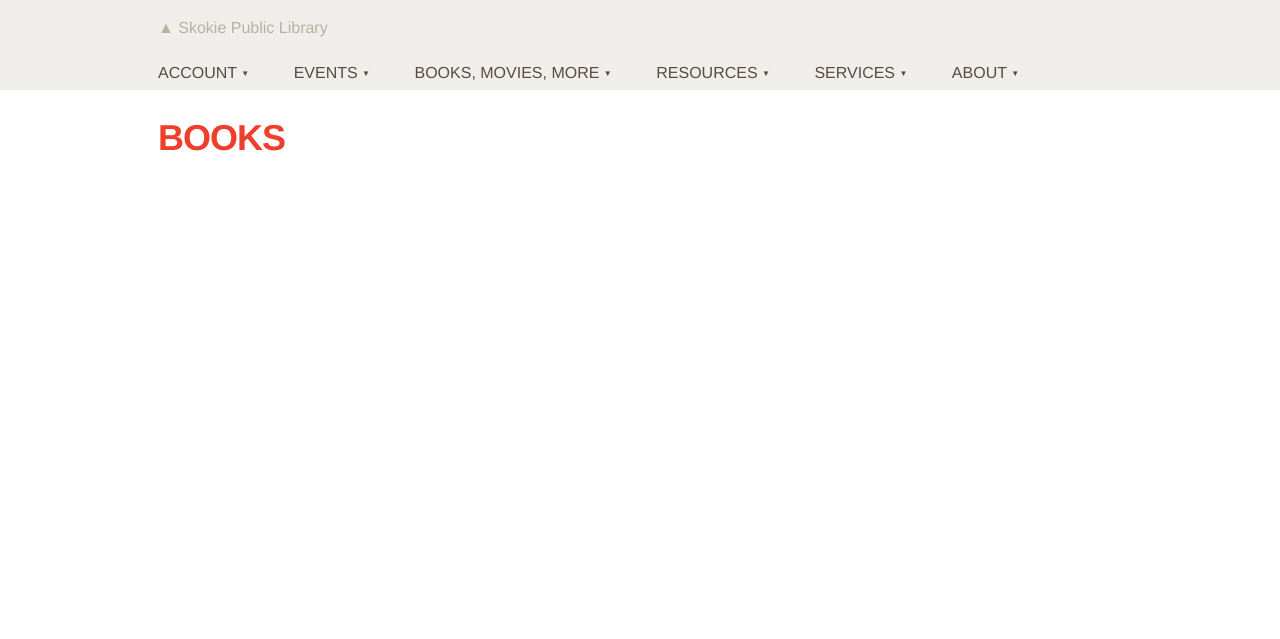
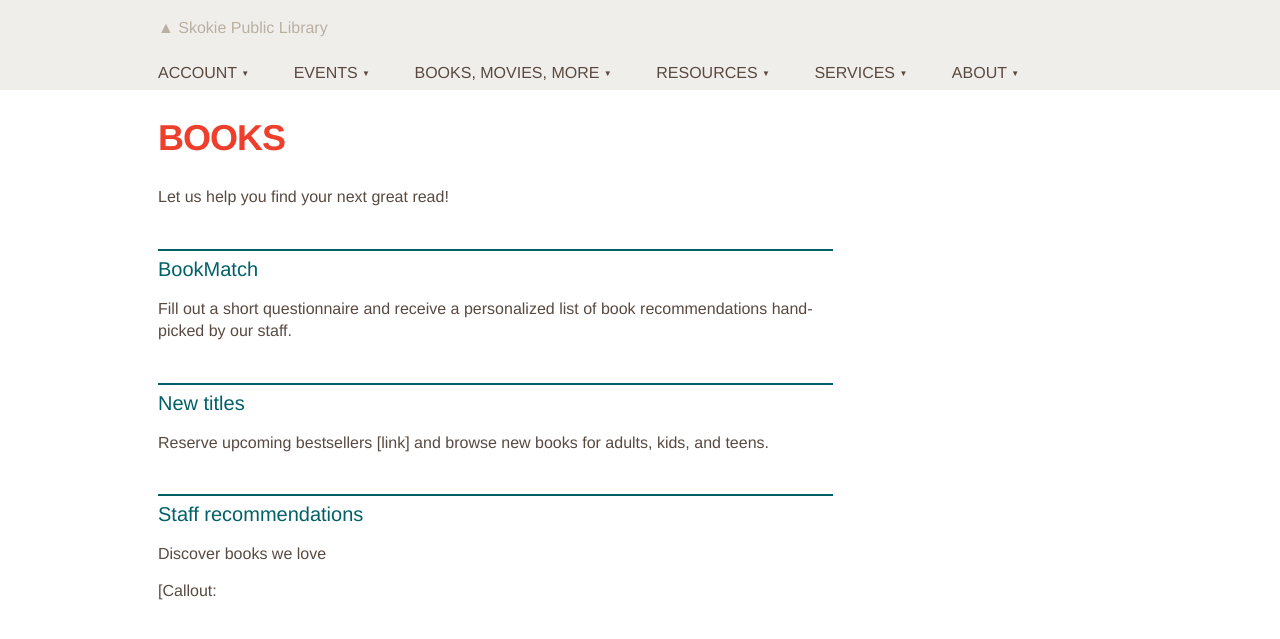
Before and after one commit to skokielibrary/spl-content, a Jekyll site: the page built from _content/annabelle/books-movies-more--books.markdown, in a window 1280 px wide. Shown: the top 639 px of the page. Built offline with Jekyll 4.4.1, drawn with Linux system fonts in a browser that asks for light colours.

Commit message:
Updated books-movies-more--books.markdown

```diff
--- a/_content/annabelle/books-movies-more--books.markdown
+++ b/_content/annabelle/books-movies-more--books.markdown
@@ -1,5 +1,18 @@
 ---
 layout: page
-title: "Books"
+title: Books
 published: true
 ---
+
+Let us help you find your next great read!
+
+##BookMatch
+Fill out a short questionnaire and receive a personalized list of book recommendations hand-picked by our staff.
+
+##New titles
+Reserve upcoming bestsellers [link] and browse new books for adults, kids, and teens.
+
+##Staff recommendations
+Discover books we love
+
+[Callout:
```
